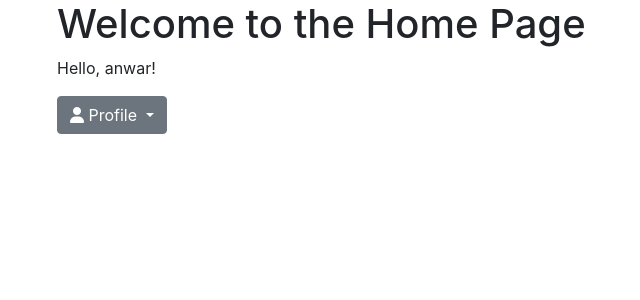
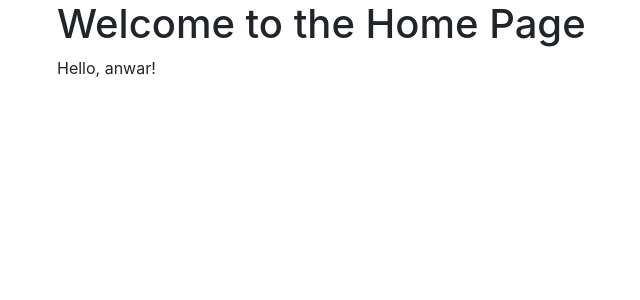
Before and after one commit to Dream-Teamers/vr-tourist-backend, a Django app: page /home/ in a window 1280 px wide. Shown: the part 56-356 px from the top of the page, without its empty margins (28-668 px from the left). Run offline with Django 5.2, Linux system fonts and the light colour scheme; a user stored in the database is signed in; parts of the project's set-up code (start-up, migrations or seed data) failed here and were passed over; some libraries are stand-ins or nearby versions.

Commit message:
users app with profile

```diff
--- a/backend/urls.py
+++ b/backend/urls.py
@@ -11,7 +11,7 @@ urlpatterns = [
     path('admin/', admin.site.urls),
     path('', include('vr_experience.urls')),
     path('', include('users.urls')),
-    path('home/', get_homepage,name='home')
+    path('', get_homepage,name='home')
 
 ]
 
--- a/users/templates/home.html
+++ b/users/templates/users/home.html
@@ -1,4 +1,4 @@
-<!-- templates/home.html -->
+<!-- templates/users/home.html -->
 <!DOCTYPE html>
 <html lang="en">
 <head>
@@ -38,15 +38,6 @@
         <h1>Welcome to the Home Page</h1>
         {% if user.is_authenticated %}
             <p>Hello, {{ user.username }}!</p>
-            <div class="dropdown">
-                <button class="btn btn-secondary dropdown-toggle" type="button" id="dropdownMenuButton" data-toggle="dropdown" aria-haspopup="true" aria-expanded="false">
-                    <i class="fas fa-user"></i> Profile
-                </button>
-                <div class="dropdown-menu" aria-labelledby="dropdownMenuButton">
-                    <a class="dropdown-item" href="{% url 'user-profile' user.username %}">Profile</a>
-                    <a class="dropdown-item" href="{% url 'logout' %}">Logout</a>
-                </div>
-            </div>
         {% else %}
             <p>You are not logged in.</p>
         {% endif %}
--- a/users/urls.py
+++ b/users/urls.py
@@ -8,7 +8,7 @@ urlpatterns = [
 
     #path('', views.profiles, name="profiles"),
     path('profiles/<str:username>/', views.userProfile, name="user-profile"),
-    path('home/', views.home, name="home"),
+    path('home/', views.get_homepage, name="home"),
     # path('account/', views.userAccount, name="account"),
 
     #path('edit-account/', views.editAccount, name="edit-account"),
--- a/users/views.py
+++ b/users/views.py
@@ -59,7 +59,8 @@ def loginUser(request):
 
         if user is not None:
             login(request, user)
-            return redirect('users/home.html')
+            next_url = request.GET.get('next', 'home')
+            return redirect(next_url)
         else:
             messages.error(request, 'Username OR password is incorrect')
 
@@ -99,8 +100,8 @@ def userProfile(request, username):
     return render(request, 'users/profiles.html', context)
 
 @login_required(login_url='login')
-def home(request):
-    return render(request, 'home.html', )
+def get_homepage(request):
+    return render(request, 'users/home.html')
 
 
 
```
